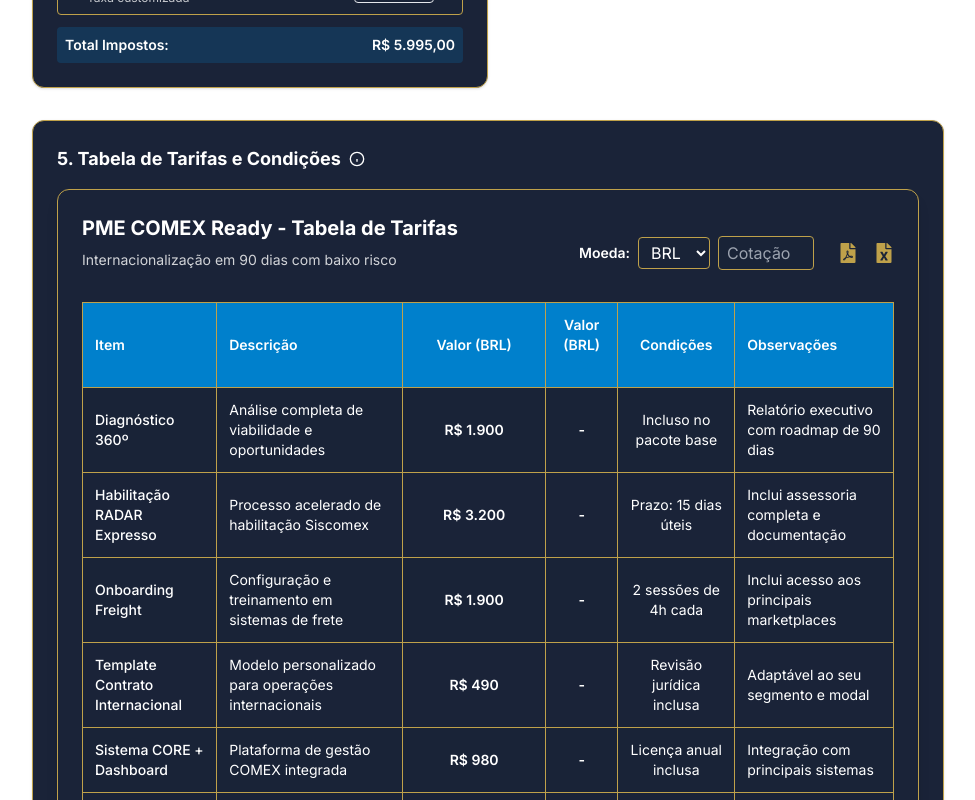
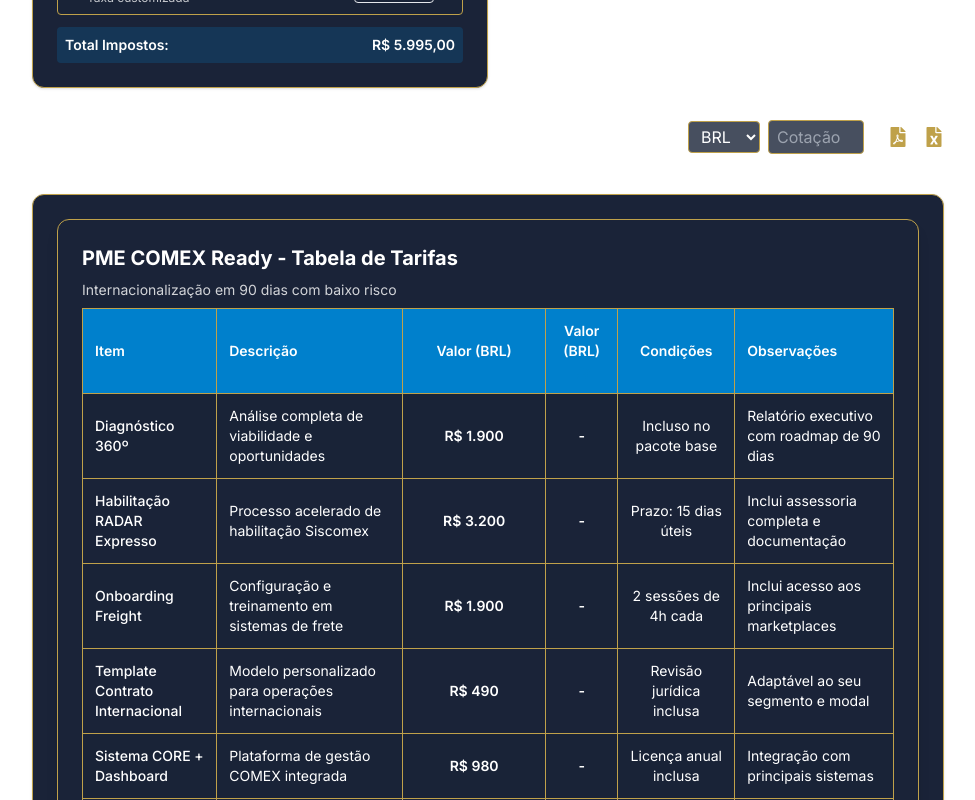
Before and after one commit to OLVCORE/olv-quote-builder, a Next.js app: page /admin/simulator in a window 1280 px wide. Shown: the part 1960-2760 px from the top of the page, without its empty margins (152-1127 px from the left). Built offline with nearby package versions, Linux system fonts and the light colour scheme; no server answers.

Commit message:
fix(layout): bloco de câmbio/ícones fora do card, tipagem correta, props limpas, conversão precisa

```diff
--- a/src/components/ServiceForm.tsx
+++ b/src/components/ServiceForm.tsx
@@ -5,6 +5,7 @@
 import { useRates, Currency } from '@/lib/useRates';
 import { getTabelaTarifas } from '@/lib/tarifas';
 import TabelaTarifasComponent from './TabelaTarifas';
+import { FaFilePdf, FaFileExcel } from 'react-icons/fa';
 
 type ExtraCost = {
   id: string;
@@ -214,6 +215,18 @@
     if (key === 'fee12m') return 'Fee anualizado (12 meses)';
     return config.description || key;
   }
+
+  const handleCurrencyChange = (e: React.ChangeEvent<HTMLSelectElement>) => {
+    setCurrency(e.target.value as Currency);
+  };
+
+  const loadingRate = false;
+  const exportToPDF = () => {
+    // Implementation of exportToPDF
+  };
+  const exportToExcel = () => {
+    // Implementation of exportToExcel
+  };
 
   return (
     <div className="w-full max-w-6xl mx-auto flex flex-col gap-8 px-2 sm:px-4 md:px-6">
@@ -467,13 +480,42 @@
         </div>
       </section>
       {/* Linha 4: Tabela de Tarifas (paisagem, card horizontal largura total) */}
-      <section className="w-full bg-olvblue dark:bg-bg-dark-secondary rounded-xl border border-ourovelho dark:border-ourovelho shadow p-4 sm:p-6 flex flex-col">
-        <h2 className="text-lg font-bold text-white dark:text-ourovelho mb-4 flex items-center gap-2">
+      <div className="w-full flex flex-col md:flex-row md:items-center md:justify-between mb-2">
+        <h2 className="text-lg font-bold text-white dark:text-ourovelho flex items-center gap-2">
           5. Tabela de Tarifas e Condições
           <Tooltip text="Confira todos os itens, valores e condições detalhadas do serviço.">
             <svg className="w-4 h-4 text-white dark:text-ourovelho" fill="none" stroke="currentColor" strokeWidth="2" viewBox="0 0 24 24"><circle cx="12" cy="12" r="10"/><path d="M12 16v-4m0-4h.01"/></svg>
           </Tooltip>
         </h2>
+        {/* Bloco de câmbio/ícones ao lado do título */}
+        <div className="flex flex-wrap items-center gap-2 mt-2 md:mt-0">
+          <label className="text-white dark:text-ourovelho text-sm font-semibold">Moeda:</label>
+          <select
+            className="border border-ourovelho dark:border-ourovelho rounded px-2 py-1 bg-olvblue/80 dark:bg-bg-dark-tertiary text-white dark:text-ourovelho"
+            value={currency}
+            onChange={handleCurrencyChange}
+          >
+            <option value="BRL">BRL</option>
+            <option value="USD">USD</option>
+            <option value="EUR">EUR</option>
+          </select>
+          <input
+            type="number"
+            inputMode="numeric"
+            className="w-24 border border-ourovelho dark:border-ourovelho rounded px-2 py-1 bg-olvblue/80 dark:bg-bg-dark-tertiary text-white dark:text-ourovelho"
+            placeholder="Cotação"
+            value={customRate ?? ''}
+            onChange={e => setCustomRate(e.target.value ? Number(e.target.value) : null)}
+            min={0}
+            step={0.0001}
+            disabled={currency === 'BRL'}
+          />
+          {loadingRate && <span className="ml-2 text-xs text-white">Buscando...</span>}
+          <button onClick={exportToPDF} className="ml-4 text-ourovelho hover:text-accent-light" title="Visualizar/Imprimir PDF"><FaFilePdf size={20} /></button>
+          <button onClick={exportToExcel} className="ml-2 text-ourovelho hover:text-accent-light" title="Exportar Excel"><FaFileExcel size={20} /></button>
+        </div>
+      </div>
+      <section className="w-full bg-olvblue dark:bg-bg-dark-secondary rounded-xl border border-ourovelho dark:border-ourovelho shadow p-4 sm:p-6 flex flex-col">
         {(() => {
           const tabelaTarifas = getTabelaTarifas(config.slug);
           if (tabelaTarifas) {
--- a/src/components/TabelaTarifas.tsx
+++ b/src/components/TabelaTarifas.tsx
@@ -72,43 +72,10 @@
 
   return (
     <div className="bg-olvblue dark:bg-bg-dark-secondary p-6 rounded-xl border border-ourovelho dark:border-ourovelho shadow-lg">
-      <div className="mb-6">
-        <div className="flex flex-col md:flex-row md:items-end md:justify-between gap-4">
-          <div>
-            <h3 className="text-xl font-bold text-white dark:text-ourovelho mb-2">{tabela.titulo}</h3>
-            {tabela.subtitulo && (
-              <p className="text-sm text-white dark:text-slate-200 opacity-80 mb-2">{tabela.subtitulo}</p>
-            )}
-          </div>
-          {/* Bloco de câmbio e exportação junto ao título do serviço */}
-          <div className="flex flex-wrap items-center gap-2 mb-2">
-            <label className="text-white dark:text-ourovelho text-sm font-semibold">Moeda:</label>
-            <select
-              className="border border-ourovelho dark:border-ourovelho rounded px-2 py-1 bg-olvblue/80 dark:bg-bg-dark-tertiary text-white dark:text-ourovelho"
-              value={currency}
-              onChange={handleCurrencyChange}
-            >
-              <option value="BRL">BRL</option>
-              <option value="USD">USD</option>
-              <option value="EUR">EUR</option>
-            </select>
-            <input
-              type="number"
-              inputMode="numeric"
-              className="w-24 border border-ourovelho dark:border-ourovelho rounded px-2 py-1 bg-olvblue/80 dark:bg-bg-dark-tertiary text-white dark:text-ourovelho"
-              placeholder="Cotação"
-              value={customRate ?? ''}
-              onChange={e => setCustomRate(e.target.value ? Number(e.target.value) : null)}
-              min={0}
-              step={0.0001}
-              disabled={currency === 'BRL'}
-            />
-            {loadingRate && <span className="ml-2 text-xs text-white">Buscando...</span>}
-            <button onClick={exportToPDF} className="ml-4 text-ourovelho hover:text-accent-light" title="Visualizar/Imprimir PDF"><FaFilePdf size={20} /></button>
-            <button onClick={exportToExcel} className="ml-2 text-ourovelho hover:text-accent-light" title="Exportar Excel"><FaFileExcel size={20} /></button>
-          </div>
-        </div>
-      </div>
+      <h3 className="text-xl font-bold text-white dark:text-ourovelho mb-2">{tabela.titulo}</h3>
+      {tabela.subtitulo && (
+        <p className="text-sm text-white dark:text-slate-200 opacity-80 mb-2">{tabela.subtitulo}</p>
+      )}
       <div className="overflow-x-auto">
         <table className="w-full text-sm border-collapse">
           <thead>
```
